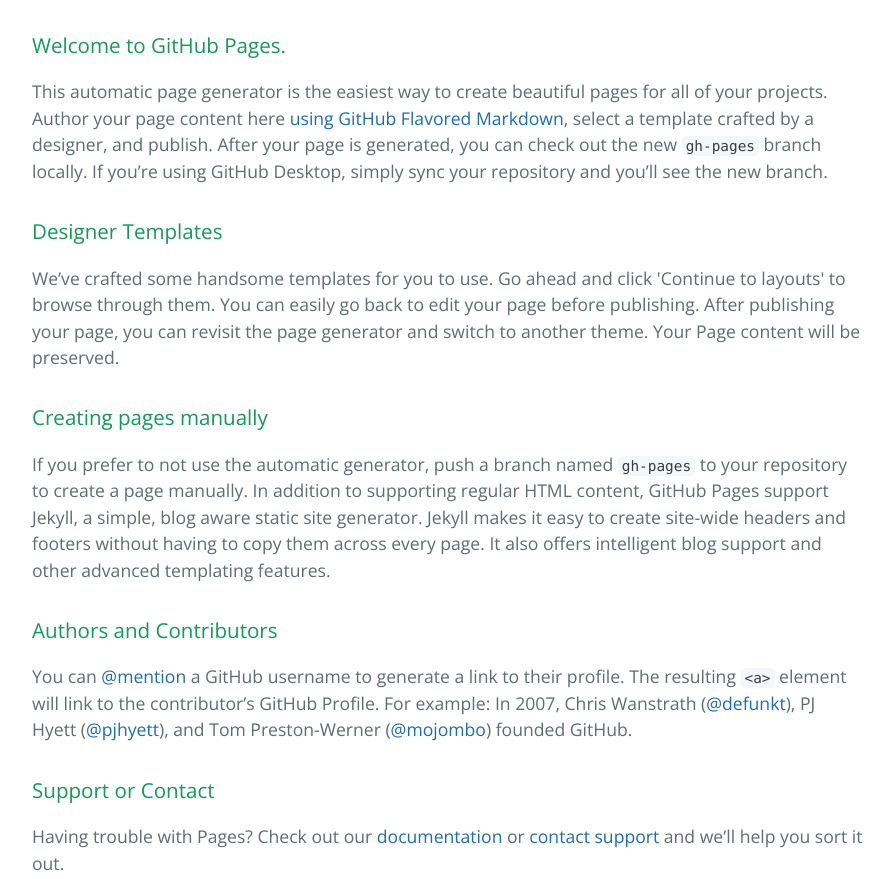
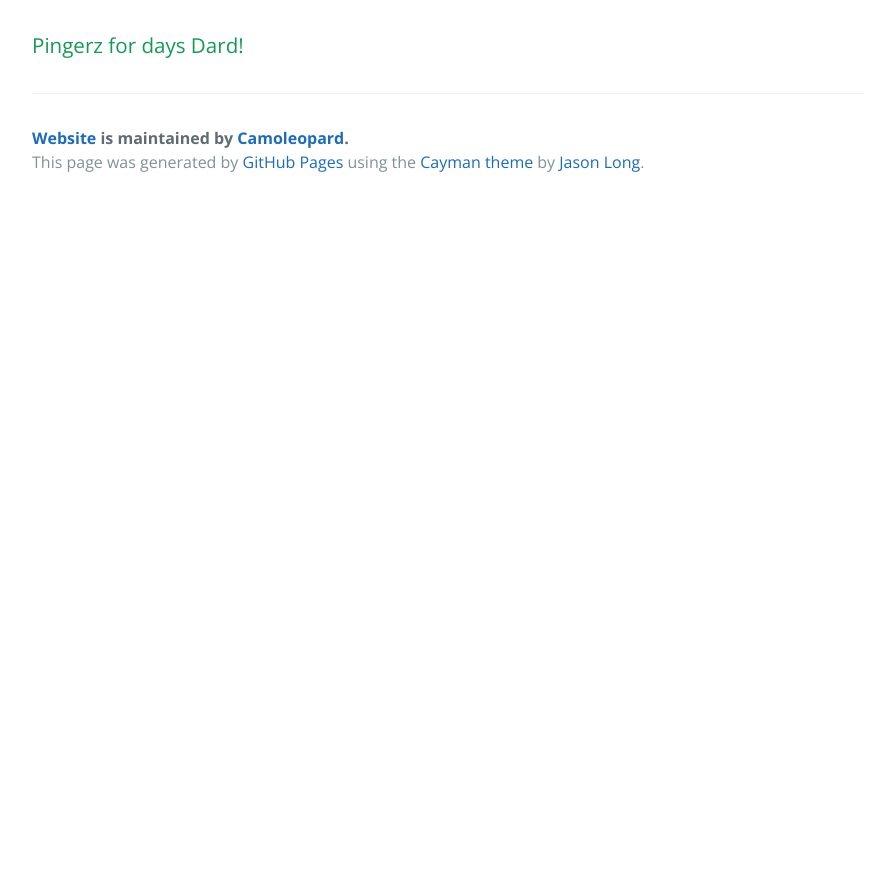
Before and after one commit to Camoleopard/Website, a plain HTML site: page index.html in a window 1280 px wide. Shown: the part 260-1139 px from the top of the page, without its empty margins (192-1087 px from the left). After the commit the page ends 800 px from the top, so only its background shows below. Drawn offline with nearby package versions, Linux system fonts and the light colour scheme.

Commit message:
Update index.html

```diff
--- a/index.html
+++ b/index.html
@@ -19,29 +19,8 @@
 
     <section class="main-content">
       <h3>
-<a id="welcome-to-github-pages" class="anchor" href="#welcome-to-github-pages" aria-hidden="true"><span aria-hidden="true" class="octicon octicon-link"></span></a>Welcome to GitHub Pages.</h3>
-
-<p>This automatic page generator is the easiest way to create beautiful pages for all of your projects. Author your page content here <a href="https://guides.github.com/features/mastering-markdown/">using GitHub Flavored Markdown</a>, select a template crafted by a designer, and publish. After your page is generated, you can check out the new <code>gh-pages</code> branch locally. If you’re using GitHub Desktop, simply sync your repository and you’ll see the new branch.</p>
-
-<h3>
-<a id="designer-templates" class="anchor" href="#designer-templates" aria-hidden="true"><span aria-hidden="true" class="octicon octicon-link"></span></a>Designer Templates</h3>
-
-<p>We’ve crafted some handsome templates for you to use. Go ahead and click 'Continue to layouts' to browse through them. You can easily go back to edit your page before publishing. After publishing your page, you can revisit the page generator and switch to another theme. Your Page content will be preserved.</p>
-
-<h3>
-<a id="creating-pages-manually" class="anchor" href="#creating-pages-manually" aria-hidden="true"><span aria-hidden="true" class="octicon octicon-link"></span></a>Creating pages manually</h3>
-
-<p>If you prefer to not use the automatic generator, push a branch named <code>gh-pages</code> to your repository to create a page manually. In addition to supporting regular HTML content, GitHub Pages support Jekyll, a simple, blog aware static site generator. Jekyll makes it easy to create site-wide headers and footers without having to copy them across every page. It also offers intelligent blog support and other advanced templating features.</p>
-
-<h3>
-<a id="authors-and-contributors" class="anchor" href="#authors-and-contributors" aria-hidden="true"><span aria-hidden="true" class="octicon octicon-link"></span></a>Authors and Contributors</h3>
-
-<p>You can <a href="https://help.github.com/articles/basic-writing-and-formatting-syntax/#mentioning-users-and-teams" class="user-mention">@mention</a> a GitHub username to generate a link to their profile. The resulting <code>&lt;a&gt;</code> element will link to the contributor’s GitHub Profile. For example: In 2007, Chris Wanstrath (<a href="https://github.com/defunkt" class="user-mention">@defunkt</a>), PJ Hyett (<a href="https://github.com/pjhyett" class="user-mention">@pjhyett</a>), and Tom Preston-Werner (<a href="https://github.com/mojombo" class="user-mention">@mojombo</a>) founded GitHub.</p>
-
-<h3>
-<a id="support-or-contact" class="anchor" href="#support-or-contact" aria-hidden="true"><span aria-hidden="true" class="octicon octicon-link"></span></a>Support or Contact</h3>
-
-<p>Having trouble with Pages? Check out our <a href="https://help.github.com/pages">documentation</a> or <a href="https://github.com/contact">contact support</a> and we’ll help you sort it out.</p>
+      Pingerz for days Dard!
+      </h3>
 
       <footer class="site-footer">
         <span class="site-footer-owner"><a href="https://github.com/Camoleopard/Website">Website</a> is maintained by <a href="https://github.com/Camoleopard">Camoleopard</a>.</span>
```
